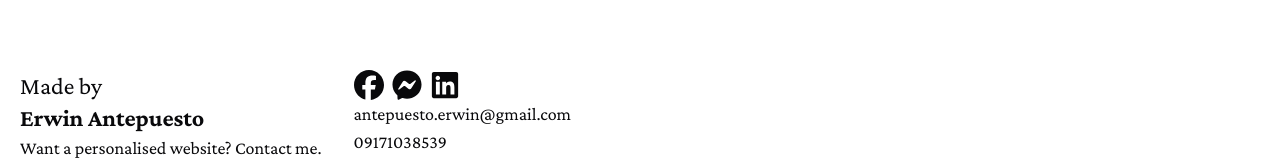
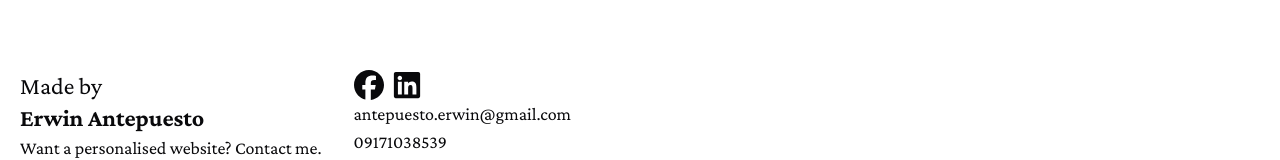
Before and after one commit to sciyon/Aubrey-Jose, a Next.js app: page / in a window 1280 px wide. Shown: the part 1182-1342 px from the top of the page. Built offline with nearby package versions, Linux system fonts and the light colour scheme; a web font is replaced by a local one.

Commit message:
footer links

```diff
--- a/components/footer.tsx
+++ b/components/footer.tsx
@@ -1,6 +1,7 @@
 import { FaFacebook, FaFacebookMessenger } from "react-icons/fa6";
 import { FaLinkedin } from "react-icons/fa";
 import React from 'react'
+import Link from "next/link";
 
 const footer = () => {
   return (
@@ -12,9 +13,8 @@ const footer = () => {
       </div>
       <div>
         <div className="flex flex-row gap-2">
-          <FaFacebook style={{ width: '30px', height: '30px' }} />
-          <FaFacebookMessenger style={{ width: '30px', height: '30px' }} />
-          <FaLinkedin style={{ width: '30px', height: '30px' }} />
+          <Link href='https://www.facebook.com/erwin.nazareno.2024'><FaFacebook style={{ width: '30px', height: '30px' }} /></Link>
+          <Link href='https://www.linkedin.com/in/erwinantepuesto/'><FaLinkedin style={{ width: '30px', height: '30px' }} /></Link>
         </div>
         <p className="lg:text-lg text-xs">antepuesto.erwin@gmail.com</p>
         <p className="m-0 p-0 lg:text-lg text-xs">09171038539</p>
```
